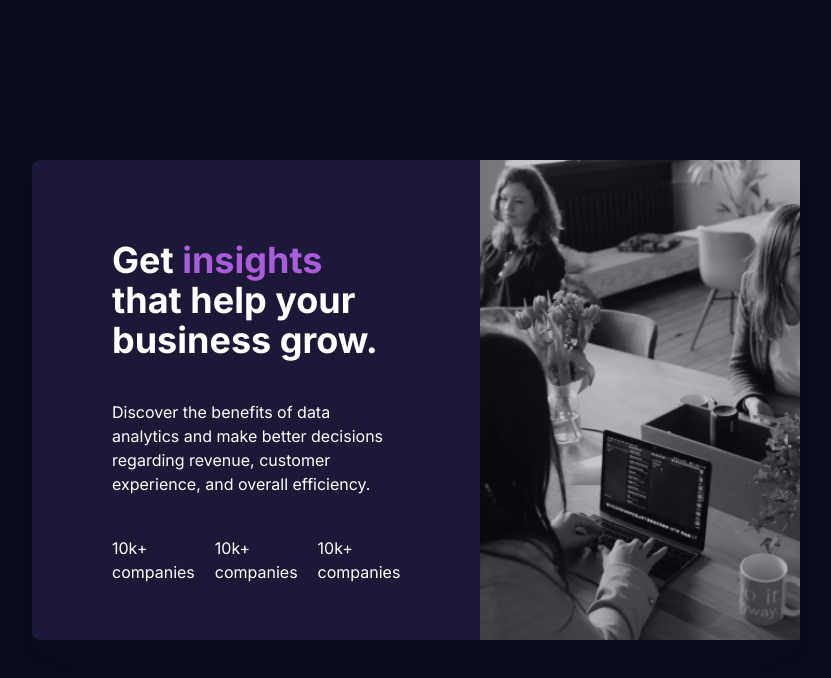
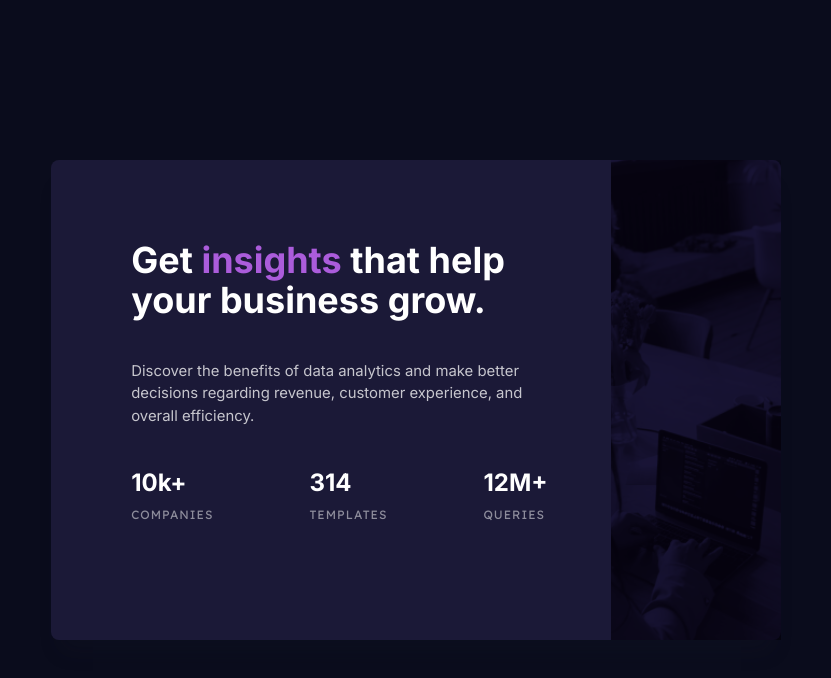
Before and after one commit to Syammed2429/stats-preview-card, a Next.js app: page / in a window 1280 px wide. Shown: the top 678 px of the page, without its empty margins (224-1055 px from the left). Built offline with nearby package versions, Linux system fonts and the light colour scheme.

Commit message:
completed the design for the desktop

```diff
--- a/app/globals.css
+++ b/app/globals.css
@@ -1,3 +1,5 @@
+@import url('https://fonts.googleapis.com/css2?family=Lexend+Deca&display=swap');
+
 @tailwind base;
 @tailwind components;
 @tailwind utilities;
@@ -6,3 +8,10 @@ body {
   background-color: #0a0c1c;
   color: #fff;
 }
+
+/* .image-bg {
+  opacity: 0.7511;
+  background: url(/public/images/bitmap.png),
+    lightgray 0px 0px / 100% 100% no-repeat;
+  mix-blend-mode: multiply;
+} */
--- a/components/stats/stats.tsx
+++ b/components/stats/stats.tsx
@@ -2,38 +2,52 @@ import React from 'react';
 import Image from 'next/image';
 import bitMap from '@/public/images/bitmap.png';
 export const Stats = () => {
+  const statsData = [
+    {
+      id: 1,
+      value: '10k+',
+      name: 'companies',
+    },
+    {
+      id: 2,
+      value: '314',
+      name: 'Templates',
+    },
+    {
+      id: 3,
+      value: '12M+',
+      name: 'Queries',
+    },
+  ];
+
   return (
-    <div className='flex  w-[60dvw] h-[30rem] bg-[#1B1937] shadow-[0px_20px_20px_-10px_rgba(23,25,41,0.20)] rounded-lg'>
-      <div className='flex flex-col my-20 space-y-10 w-[550px] mx-20'>
+    <div className='flex  flex-col-reverse xl:flex-row  w-[57dvw] h-[30rem] bg-[#1B1937] shadow-[0px_20px_20px_-10px_rgba(23,25,41,0.20)] rounded-lg'>
+      <div className='flex flex-col my-20 space-y-10 w-[400px] mx-20'>
         <div className='text-4xl font-bold'>
           Get <span className='text-[#AB5CDB]'>insights </span>that help your
           business grow.
         </div>
-        <div>
+        <div className='opacity-75 text-[0.93rem]'>
           Discover the benefits of data analytics and make better decisions
           regarding revenue, customer experience, and overall efficiency.
         </div>
-        <div className='flex gap-5'>
-          <div>
-            <div>10k+</div>
-            <div>companies</div>
-          </div>
-          <div>
-            <div>10k+</div>
-            <div>companies</div>
-          </div>
-          <div>
-            <div>10k+</div>
-            <div>companies</div>
-          </div>
+        <div className='flex gap-24'>
+          {statsData?.map((stat) => (
+            <div key={stat?.id} className='space-y-2'>
+              <div className='text-2xl font-bold'>{stat?.value}</div>
+              <div className='opacity-50 text-xs tracking-[0.0625rem] uppercase font-lexend-deca'>
+                {stat?.name}
+              </div>
+            </div>
+          ))}
         </div>
       </div>
 
-      <div className='w-[40rem] h-full'>
+      <div className=' h-full '>
         <Image
           src={bitMap}
           alt='some image'
-          className='object-cover w-full h-full'
+          className='object-cover  h-full mix-blend-multiply bg-purple-600'
         />
       </div>
     </div>
--- a/tailwind.config.ts
+++ b/tailwind.config.ts
@@ -1,4 +1,4 @@
-import type { Config } from 'tailwindcss'
+import type { Config } from 'tailwindcss';
 
 const config: Config = {
   content: [
@@ -13,8 +13,11 @@ const config: Config = {
         'gradient-conic':
           'conic-gradient(from 180deg at 50% 50%, var(--tw-gradient-stops))',
       },
+      fontFamily: {
+        'lexend-deca': ['Lexend Deca']
+      },
     },
   },
   plugins: [],
-}
-export default config
+};
+export default config;
```
